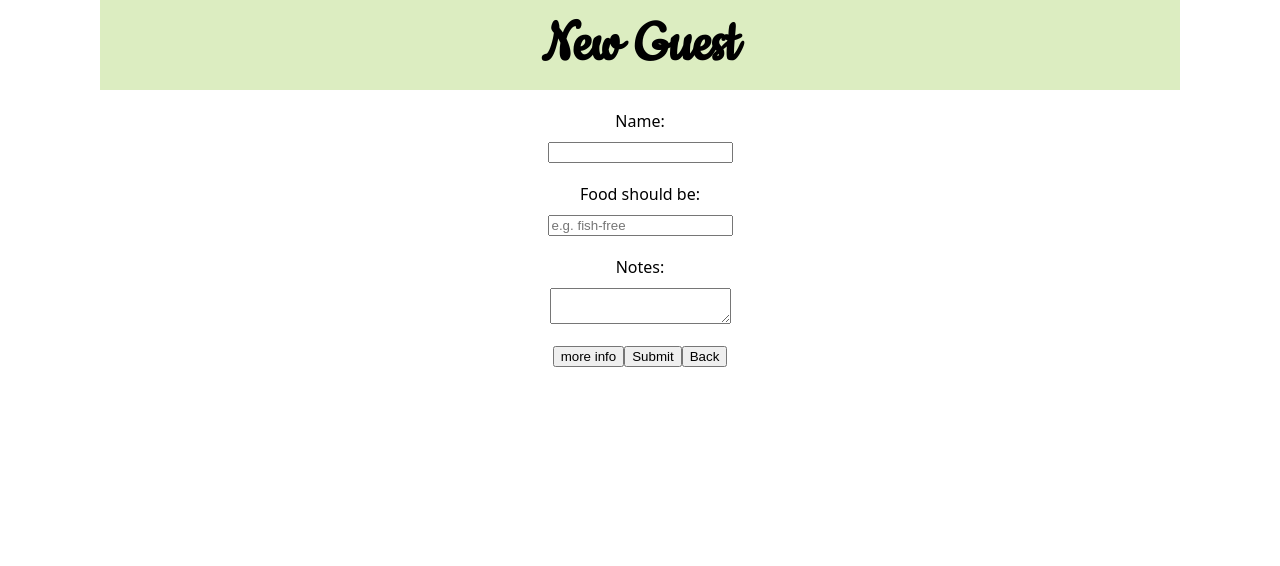
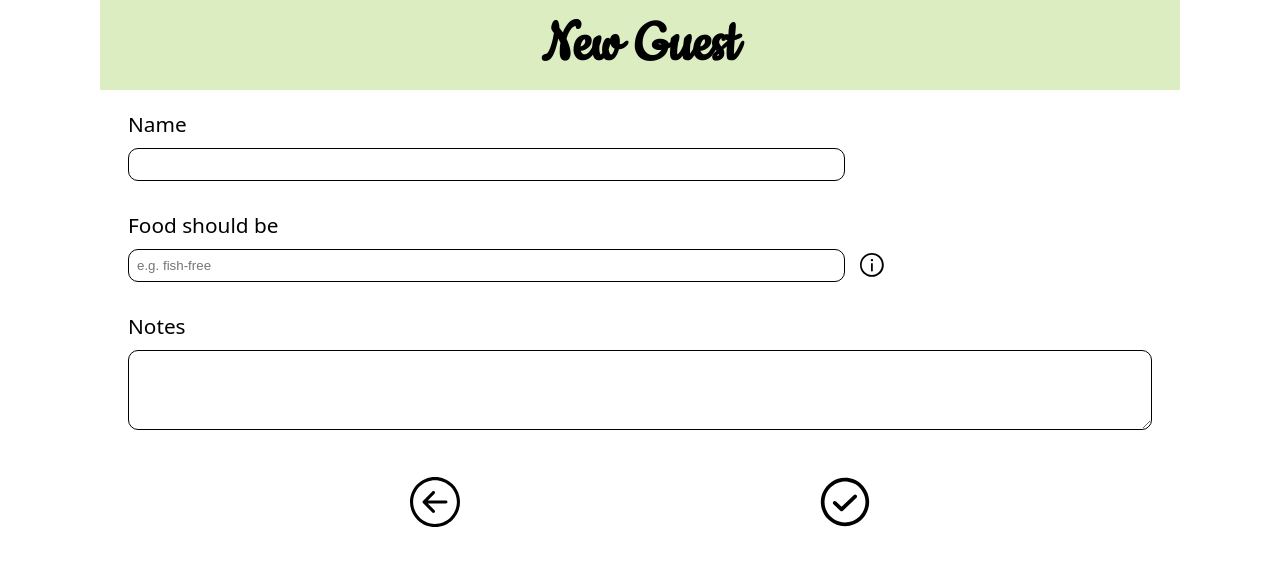
Before and after one commit to s-kond/capstone-cook4all, a React (Create React App) app: page /create-guest in a window 1280 px wide. Shown: the top 566 px of the page. Built offline with nearby package versions, Linux system fonts and the light colour scheme.

Commit message:
style update

```diff
--- /dev/null
+++ b/src/components/Buttons/BackButton.js
@@ -0,0 +1,9 @@
+import backIcon from "../../assets/icons/arrow-left-circle.svg";
+
+export default function BackButton({ handleClick }) {
+  return (
+    <button type="button" onClick={handleClick}>
+      <img src={backIcon} alt="go back arrow" />
+    </button>
+  );
+}
--- /dev/null
+++ b/src/components/Buttons/SubmitButton.js
@@ -0,0 +1,9 @@
+import checkIcon from "../../assets/icons/ph_check-circle.svg";
+
+export default function SubmitButton({ type = "submit", handleClick }) {
+  return (
+    <button type={type} onClick={() => handleClick()}>
+      <img src={checkIcon} alt="submit" />
+    </button>
+  );
+}
--- a/src/components/SearchIntolerances.js
+++ b/src/components/SearchIntolerances.js
@@ -2,13 +2,16 @@ import { useState, useRef } from "react";
 import styled from "styled-components";
 import { search } from "fast-fuzzy";
 import { possibleIntolerances } from "../assets/data";
+import infoIcon from "../assets/icons/info-regular.svg";
 import compareArrays from "../util/CompareArrays";
+import InfoModal from "./InfoModal";
 
 export default function SearchIntolerances({
   completelyNewSearch,
   activeList,
   setActiveList,
 }) {
+  const [isInfoModalOpen, setIsInfoModalOpen] = useState(false);
   const [filteredIntolerance, setFilteredIntolerance] = useState([]);
   const [editedIntolerances, setEditedIntolerances] = useState([]);
   const intolerancesRef = useRef();
@@ -37,6 +40,7 @@ export default function SearchIntolerances({
         editedIntolerances.filter((item) => item.id !== intolerance.id)
       );
     }
+    setFilteredIntolerance([]);
     intolerancesRef.current.value = "";
     intolerancesRef.current.focus();
   }
@@ -55,7 +59,25 @@ export default function SearchIntolerances({
 
   return (
     <>
-      <label htmlFor="newIntolerances">Food should be:</label>
+      <InfoModal
+        isInfoModalOpen={isInfoModalOpen}
+        setIsInfoModalOpen={setIsInfoModalOpen}
+      />
+      <label htmlFor="newIntolerances">Food should be</label>
+      <StyledUl>
+        {activeList.map((item) => (
+          <li>
+            <StyledActiveIntolerance
+              key={item.id}
+              type="button"
+              onClick={() => removeFromActive(item)}
+            >
+              {item.name}
+            </StyledActiveIntolerance>
+          </li>
+        ))}
+      </StyledUl>
+      <StyledInputSection>
         <input
           name="newIntolerances"
           id="newIntolerances"
@@ -64,17 +86,14 @@ export default function SearchIntolerances({
           ref={intolerancesRef}
           onChange={(event) => searchIntolerance(event.target.value)}
         />
-      <section>
-        {activeList.map((item) => (
-          <StyledActiveIntolerance
-            key={item.id}
+        <StyledInfoButton
           type="button"
-            onClick={() => removeFromActive(item)}
+          title="intolerances, diets, ..."
+          onClick={() => setIsInfoModalOpen(true)}
         >
-            {item.name} x
-          </StyledActiveIntolerance>
-        ))}
-      </section>
+          <img src={infoIcon} alt="more information" />
+        </StyledInfoButton>
+      </StyledInputSection>
       <section>
         {filteredIntolerance.map((item) => (
           <StyledSearchResult
@@ -91,16 +110,16 @@ export default function SearchIntolerances({
 }
 
 const StyledActiveIntolerance = styled.button`
-  background-color: var(--primary-color);
+  background-color: transparent;
   margin-bottom: 5px;
-  margin-right: 5px;
-  padding: 8px;
+  width: 150px;
+  text-align: left;
   border: unset;
-  border-radius: 35px;
+  cursor: pointer;
+`;
 
-  &:hover {
-    cursor: pointer;
-  }
+const StyledUl = styled.ul`
+  list-style: "x";
 `;
 
 const StyledSearchResult = styled.button`
@@ -110,8 +129,29 @@ const StyledSearchResult = styled.button`
   padding: 8px;
   border: unset;
   border-radius: 35px;
+  cursor: pointer;
+`;
 
-  &:hover {
-    cursor: pointer;
+const StyledInputSection = styled.section`
+  display: flex;
+  flex-wrap: wrap;
+  justify-content: flex-start;
+
+  input {
+    margin-left: 0;
   }
 `;
+
+const StyledInfoButton = styled.button`
+  background-color: transparent;
+  margin: auto auto auto 15px;
+  padding: 0;
+  display: inline-flex;
+  align-items: center;
+  justify-content: center;
+  border: unset;
+  img {
+    height: 25px;
+    width: 25px;
+  }
+`;
--- a/src/pages/CreateGuest.js
+++ b/src/pages/CreateGuest.js
@@ -2,13 +2,13 @@ import { useNavigate } from "react-router-dom";
 import styled from "styled-components";
 import { useState } from "react";
 import Header from "../components/Header";
-import InfoModal from "../components/InfoModal";
 import SearchIntolerances from "../components/SearchIntolerances";
 import GuestNameInput from "../components/GuestNameInput";
+import SubmitButton from "../components/Buttons/SubmitButton";
+import BackButton from "../components/Buttons/BackButton";
 
 export default function CreateGuest({ createGuest }) {
   const navigate = useNavigate();
-  const [isModalOpen, setIsModalOpen] = useState(false);
   const [activeList, setActiveList] = useState([]);
 
   function handleSubmit(event) {
@@ -23,34 +23,41 @@ export default function CreateGuest({ createGuest }) {
     <>
       <Header title="New Guest" />
       <StyledForm onSubmit={handleSubmit}>
-        <label htmlFor="newName">Name: </label>
+        <label htmlFor="newName">Name</label>
         <GuestNameInput />
         <SearchIntolerances
           completelyNewSearch={true}
           activeList={activeList}
           setActiveList={setActiveList}
         />
-        <label htmlFor="newNotes">Notes: </label>
+        <label htmlFor="newNotes">Notes</label>
         <textarea name="newNotes" id="newNotes" />
-        <StyledInfoButton
-          type="button"
-          title="intolerances, diets, ..."
-          onClick={() => setIsModalOpen(true)}
-        >
-          more info
-        </StyledInfoButton>
-        <InfoModal isModalOpen={isModalOpen} setIsModalOpen={setIsModalOpen} />
-        <button type="submit">Submit</button>
-        <button onClick={() => navigate("/")}>Back</button>
+        <ButtonContainer>
+          <BackButton handleClick={() => navigate("/")} />
+          <SubmitButton type="submit" />
+        </ButtonContainer>
       </StyledForm>
     </>
   );
 }
 
 export const StyledForm = styled.form`
+  text-align: left;
+  height: 100vh;
+  width: 80vw;
+  margin: 20px auto 0 auto;
+  font-size: 1.3rem;
   input {
-    display: block;
-    margin: 10px auto;
+    margin: 10px 0;
+    border-radius: 10px;
+    border: 1px solid black;
+    padding: 8px;
+    width: 100%;
+    min-width: 200px;
+
+    &:last-of-type {
+      width: 70%;
+    }
   }
 
   label {
@@ -63,9 +70,22 @@ export const StyledForm = styled.form`
   }
 
   textarea {
-    display: block;
     margin: 10px auto 20px auto;
+    border-radius: 10px;
+    border: 1px solid black;
+    width: 100%;
+    max-width: 100%;
+    height: 80px;
   }
 `;
 
-export const StyledInfoButton = styled.button``;
+export const ButtonContainer = styled.section`
+  width: 80%;
+  margin: 20px auto;
+  display: flex;
+  justify-content: space-around;
+  button {
+    background-color: transparent;
+    border: unset;
+  }
+`;
--- a/src/pages/EditGuest.js
+++ b/src/pages/EditGuest.js
@@ -1,11 +1,12 @@
 import { useNavigate, useParams } from "react-router-dom";
-import InfoModal from "../components/InfoModal";
-import { StyledForm, StyledInfoButton } from "./CreateGuest";
+import { StyledForm, ButtonContainer } from "./CreateGuest";
 import SearchIntolerances from "../components/SearchIntolerances";
 import { UserContext } from "../util/UserContext";
 import { useContext, useState } from "react";
 import Header from "../components/Header";
 import GuestNameInput from "../components/GuestNameInput";
+import BackButton from "../components/Buttons/BackButton";
+import SubmitButton from "../components/Buttons/SubmitButton";
 
 export default function EditGuest({ onHandleEditSubmit }) {
   const navigate = useNavigate();
@@ -13,7 +14,6 @@ export default function EditGuest({ onHandleEditSubmit }) {
   const { id } = useParams();
   const guestDetails = guestArray.filter((guest) => guest._id === id);
   const { name, intolerances, notes, _id } = guestDetails[0];
-  const [isModalOpen, setIsModalOpen] = useState(false);
   const [activeEditList, setActiveEditList] = useState(intolerances);
 
   function onSubmit(event) {
@@ -33,25 +33,19 @@ export default function EditGuest({ onHandleEditSubmit }) {
     <>
       <Header title="Edit Guest" isInfoButton={true} />
       <StyledForm onSubmit={onSubmit}>
-        <label htmlFor="newName">Name: </label>
+        <label htmlFor="newName">Name</label>
         <GuestNameInput defaultName={name} />
         <SearchIntolerances
           completelyNewSearch={false}
           activeList={activeEditList}
           setActiveList={setActiveEditList}
         />
-        <label htmlFor="newNotes">Notes: </label>
+        <label htmlFor="newNotes">Notes</label>
         <textarea name="newNotes" id="newNotes" defaultValue={notes}></textarea>
-        <StyledInfoButton
-          type="button"
-          title="intolerances, diets, ..."
-          onClick={() => setIsModalOpen(true)}
-        >
-          more info
-        </StyledInfoButton>
-        <InfoModal isModalOpen={isModalOpen} setIsModalOpen={setIsModalOpen} />
-        <button type="submit">Submit</button>
-        <button onClick={() => navigate(`/`)}>Back</button>
+        <ButtonContainer>
+          <BackButton handleClick={() => navigate("/")} />
+          <SubmitButton type="submit" />
+        </ButtonContainer>
       </StyledForm>
     </>
   );
```
Lines whose indentation alone changed are shown as unchanged.
